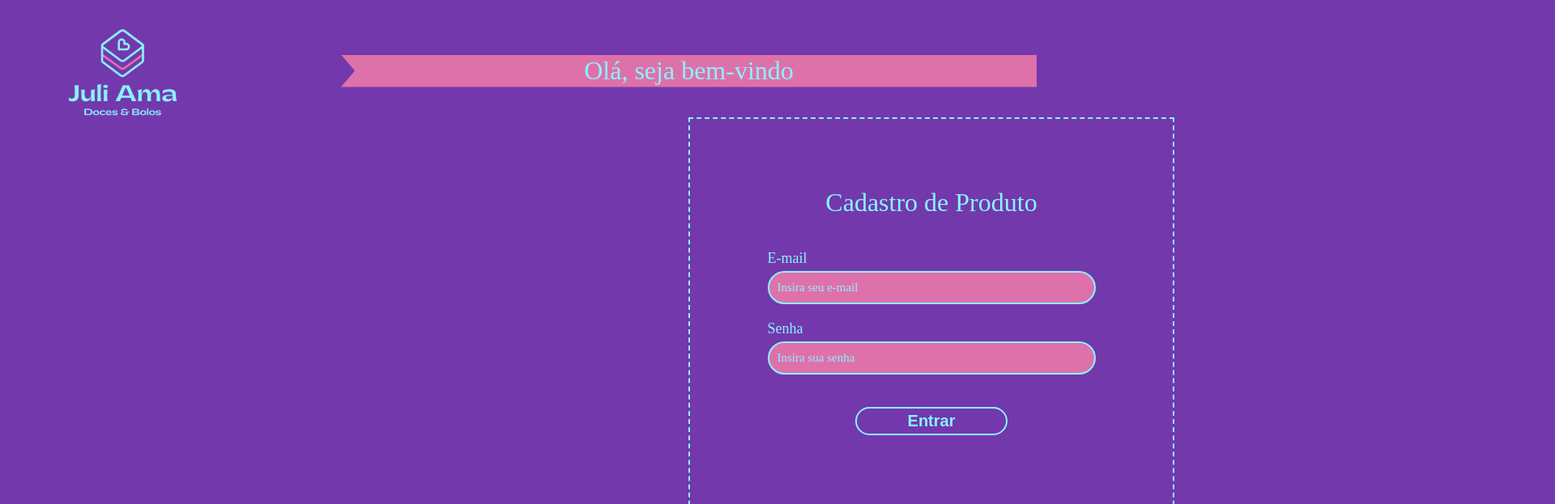
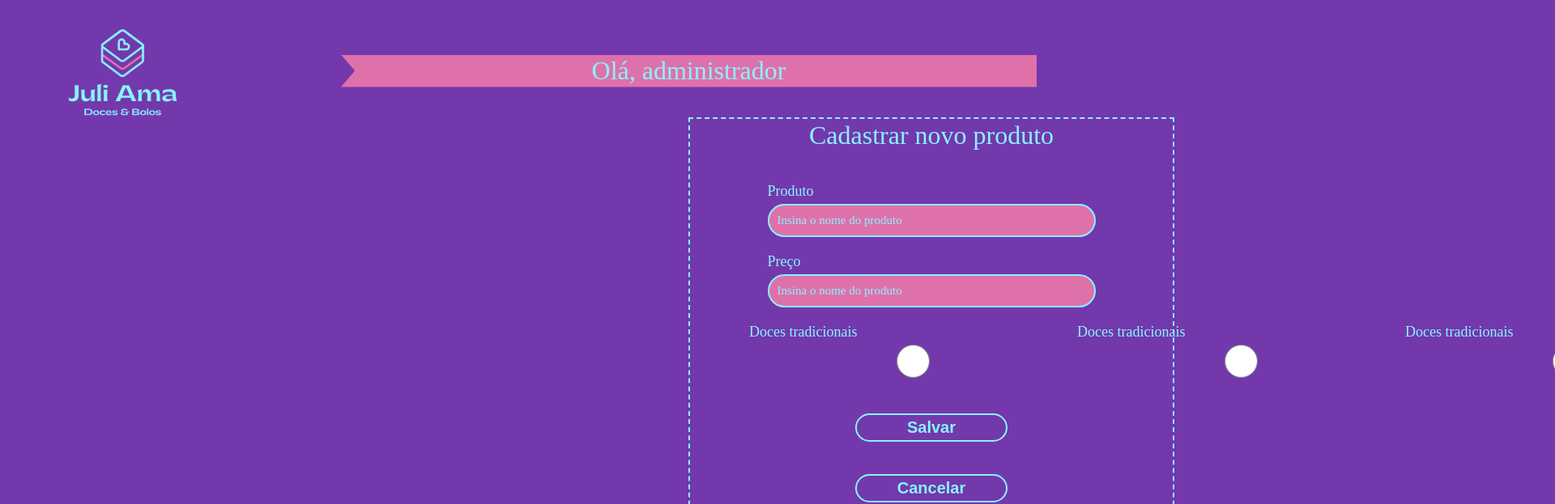
Before and after one commit to devbpatriciocosta/juli-ama-boles-doces, a Next.js app: page /productRegister in a window 1280 px wide. Shown: the top 623 px of the page at 81% size, 1920 px wide, since content can reach past the window. Built offline with nearby package versions, Linux system fonts and the light colour scheme.

Commit message:
Product Registration Pages

```diff
--- a/pages/productRegister.jsx
+++ b/pages/productRegister.jsx
@@ -3,7 +3,7 @@
 import IconImage from '../src/components/iconImages/IconImages'
 import H3 from '../src/components/typography/H3'
 
-import LoginForm from '../src/components/form/LoginForm'
+import RegisterForm from '../src/components/form/RegisterForm'
 
 const Header = styled.div`
   display: flex;
@@ -44,12 +44,12 @@
       <Header>
         <IconImage imageName="logoJuliama" type="svg" />
         <MainContainer>
-          <H3>Olá, seja bem-vindo</H3>
+          <H3>Olá, administrador</H3>
         </MainContainer>
       </Header>
       <SecondaryContainer>
-        <H3>Cadastro de Produto</H3>
-        <LoginForm />
+        <H3>Cadastrar novo produto</H3>
+        <RegisterForm />
       </SecondaryContainer>
     </>
   )
```
